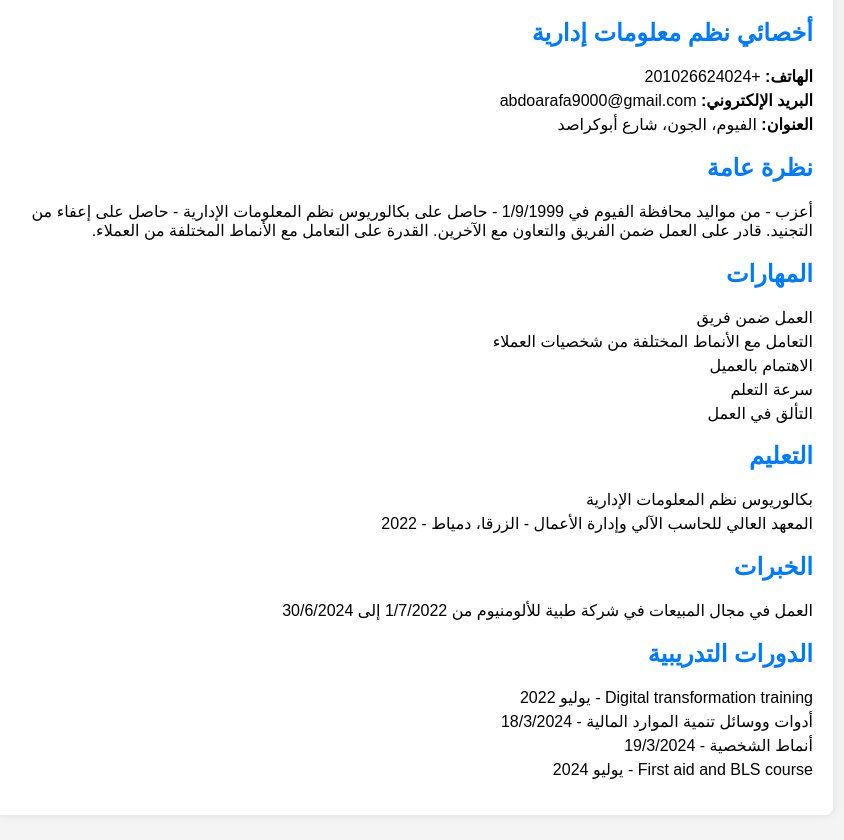
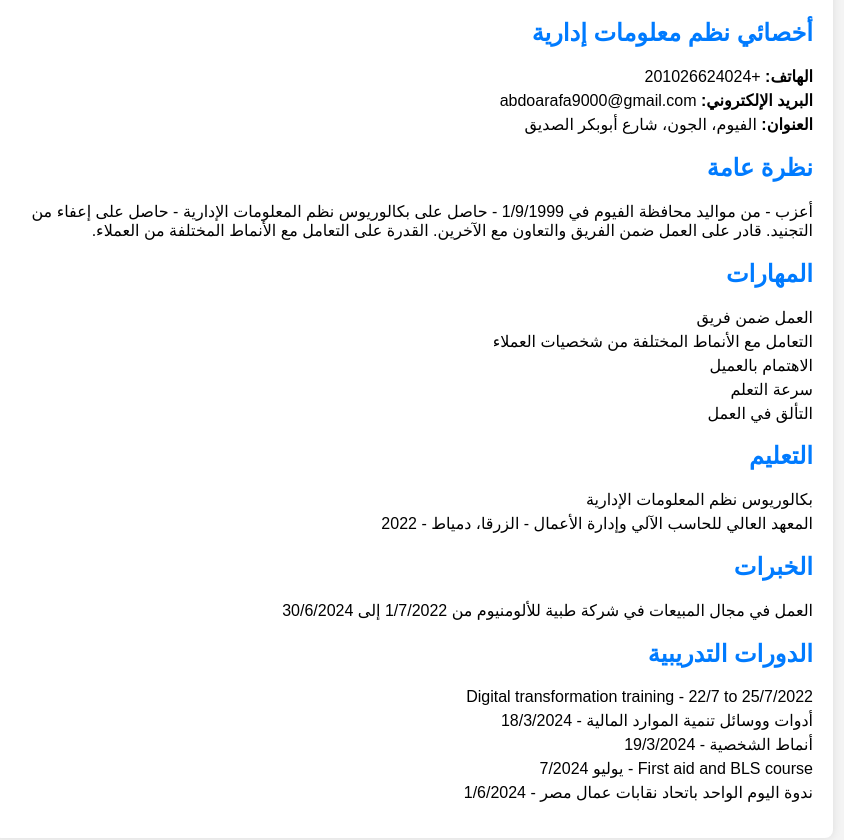
Before and after one commit to yasso3000/CV.portfolio, a plain HTML site: page index.html in a window 1280 px wide. Shown: the part 102-942 px from the top of the page, without its empty margins (227-1071 px from the left). Drawn offline with Linux system fonts and the light colour scheme.

Commit message:
Add files via upload

```diff
--- a/index.html
+++ b/index.html
@@ -49,7 +49,7 @@
         <ul>
             <li><strong>الهاتف:</strong> +201026624024</li>
             <li><strong>البريد الإلكتروني:</strong> abdoarafa9000@gmail.com</li>
-            <li><strong>العنوان:</strong> الفيوم، الجون، شارع أبوكراصد</li>
+            <li><strong>العنوان:</strong> الفيوم، الجون، شارع أبوبكر الصديق</li>
         </ul>
     </div>
 
@@ -87,10 +87,11 @@
     <div class="training section">
         <h2>الدورات التدريبية</h2>
         <ul>
-            <li>Digital transformation training - يوليو 2022</li>
+            <li>Digital transformation training - 22/7 to 25/7/2022</li>
             <li>أدوات ووسائل تنمية الموارد المالية - 18/3/2024</li>
             <li>أنماط الشخصية - 19/3/2024</li>
-            <li>First aid and BLS course - يوليو 2024</li>
+            <li>First aid and BLS course - يوليو 7/2024</li>
+<li>ندوة اليوم الواحد باتحاد نقابات عمال مصر - 1/6/2024</li>
         </ul>
     </div>
 </div>
```
